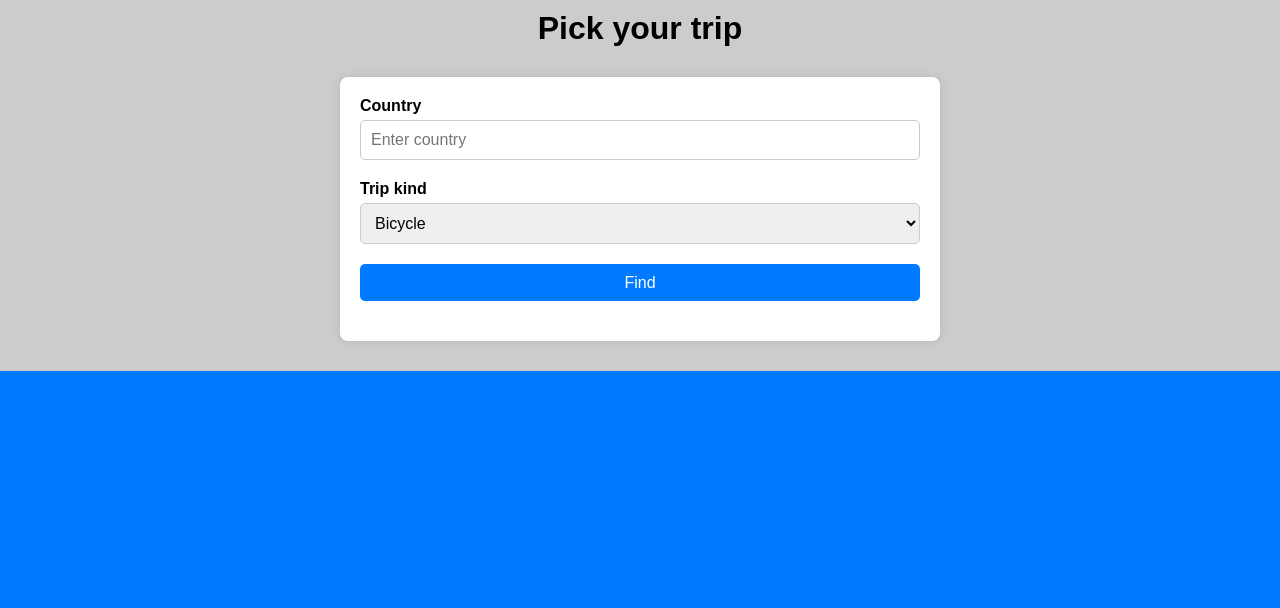
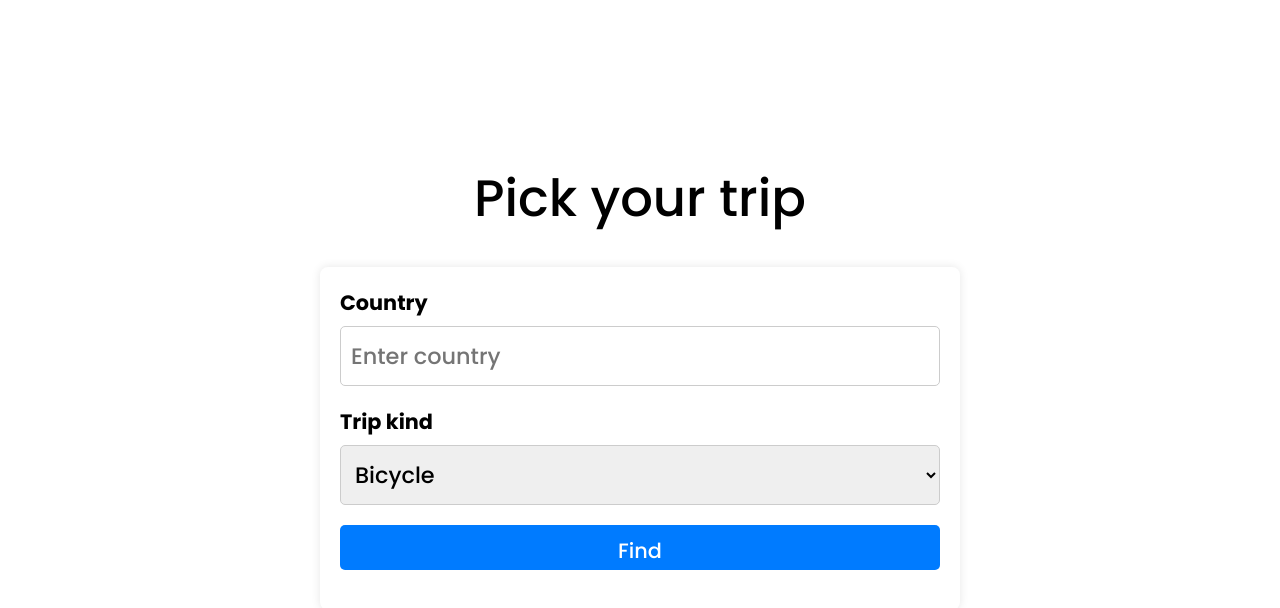
Before and after one commit to Shlomihaser/trip-project, a React (Create React App) app: page / in a window 1280 px wide. Shown: the top 608 px of the page. Built offline with nearby package versions, Linux system fonts and the light colour scheme.

Commit message:
skech final

```diff
--- a/package.json
+++ b/package.json
@@ -6,6 +6,7 @@
     "@testing-library/jest-dom": "^5.17.0",
     "@testing-library/react": "^13.4.0",
     "@testing-library/user-event": "^13.5.0",
+    "axios": "^1.6.8",
     "express": "^4.19.2",
     "leaflet": "^1.9.4",
     "react": "^18.2.0",
--- a/src/Components/StartPage.js
+++ b/src/Components/StartPage.js
@@ -1,4 +1,4 @@
-import React, { useState } from "react";
+import React, { useState, useRef } from "react";
 import loadingImg from '../loading.png'; // Import the image directly
 import { Link } from 'react-router-dom';
 
@@ -10,6 +10,7 @@ function StartPage() {
     const [tripKind, setTripKind] = useState("Bicycle");
     const [loading, setLoading] = useState(false);
     const [responseData, setResponseData] = useState(null); // State to hold fetched data
+    const resultRef = useRef(null); // Ref for the result section
 
     const requestData = {
         model: "llama3",
@@ -32,19 +33,26 @@ function StartPage() {
         })
             .then(response => response.json())
             .then(data => {
-                console.log(JSON.parse(data.response));
                 setLoading(false);
                 setResponseData(JSON.parse(data.response));
+                scrollToResult(); // Scroll to the result section after fetching
             })
             .catch(error => {
-                console.error(error);
                 setLoading(false);
             });
     };
 
+    const scrollToResult = () => {
+        resultRef.current.scrollIntoView({ behavior: "smooth" });
+    };
+
+    const scrollToTop = () => {
+        document.querySelector(".trip-input-container").scrollIntoView({ behavior: "smooth" });
+    };
+
     return (
-        <div className="flex-container">
-            <div className="flex-child trip-input-container">
+        <div className="container">
+            <section className="trip-input-container">
                 <h1>Pick your trip</h1>
                 <form className="form-container">
                     <div className="form-group">
@@ -66,12 +74,24 @@ function StartPage() {
                         </button>
                     </div>
                 </form>
-            </div>
-            <div className="flex-child routes-container">
-                { responseData?.routes.map((route, index) => (
-                        <div key={index}className="route-detail"><Link className="route-link" to={`/${route.name}`} state={{ route: route }}>Route {index}</Link></div>
+            </section>
+            <section className="routes-container" ref={resultRef}>
+                <h1>Routes</h1>
+                <div className="route-links">
+                    {responseData?.routes.map((route, index) => (
+                        <div key={index} className="route-block">
+                            <h2>{route.name}</h2>
+                            <p>{route.description}</p>
+                            <div className="route-detail">
+                                <Link className="route-link" to={`/${route.name}`} state={{ route: route }}>View Route</Link>
+                            </div>
+                        </div>
                     ))}
-            </div>
+                </div>
+                <div className="back-button">
+                    <button onClick={() => scrollToTop()}>Go Back</button>
+                </div>
+            </section>
         </div>
     );
 }
--- a/src/Components/TripPage.js
+++ b/src/Components/TripPage.js
@@ -1,10 +1,10 @@
-import { React, useState, useEffect } from "react";
+import React, { useState, useEffect } from "react";
 import { useLocation } from "react-router-dom";
-import { MapContainer, TileLayer, Marker, Tooltip } from 'react-leaflet'
+import { MapContainer, TileLayer, Marker, Tooltip } from 'react-leaflet';
 import 'leaflet/dist/leaflet.css';
-import 'leaflet/dist/images/marker-icon.png';
-import marker from 'leaflet/dist/images/marker-icon-2x.png';
-import { Icon } from 'leaflet'
+import marker from 'leaflet/dist/images/marker-icon.png';
+import { Icon } from 'leaflet';
+import loadingImg from '../loading.png'; // Import the loading image
 
 const apiKey = 'OPPfWY6R4eEiyOCxV88g9g';
 const stableHordeUrl = 'https://stablehorde.net/api/v2/generate/async';
@@ -12,20 +12,19 @@ const stablePhotoGenerateURL = 'https://stablehorde.net/api/v2/generate/status/'
 const myIcon = new Icon({
     iconUrl: marker,
     iconSize: [32, 32]
-})
-
+});
 
 function TripInfo() {
     const location = useLocation();
     const route = location.state ? location.state.route : null;
     const [photoUrl, setPhotoUrl] = useState("");
-
-    const requestData = {
-        prompt: route.name
-    };
+    const [loading, setLoading] = useState(true);
 
 
     useEffect(() => {
+        fetchPhotoUrl();
+     }, []);
+
     const fetchPhotoUrl = async () => {
         try {
             const response = await fetch(stableHordeUrl, {
@@ -34,7 +33,7 @@ function TripInfo() {
                     "Content-Type": "application/json",
                     apiKey: apiKey
                 },
-                    body: JSON.stringify(requestData)
+                body: JSON.stringify({prompt:route.name})
             });
             const data = await response.json();
             await checkPhotoStatus(data.id);
@@ -48,32 +47,33 @@ function TripInfo() {
             const response = await fetch(stablePhotoGenerateURL + id);
             const data = await response.json();
             if (data.generations.length === 0 || !data.generations[0].img) {
-                    // If photo is not ready, wait and check again after some time
-                    setTimeout(() => checkPhotoStatus(id), 60000); // Check again after 1 minute
+                setTimeout(() => checkPhotoStatus(id), 50000); // Check again after 1 minute
             } else {
-                    console.log("im here")
                 setPhotoUrl(data.generations[0].img);
+                setLoading(false);
             }
-            } catch (error) {
+        } catch (error)
+        {
             console.error(error);
         }
     };
 
-        fetchPhotoUrl();
 
 
-    }, []);
-
-    return (<>
-        <h1>TripInfo</h1>
-        <p>{route.name}</p>
+    return (
+        <div className="trip-info-container">
+            <h1 style={{ textAlign: "center" }}>{route.name}</h1>
+            <div className="route-info">
+                <p>{route.description}</p>
+                <p>Distance: {route.distance}</p>
+            </div>
+            <div className="map-photo-container">
+                <div className="map-container">
                     <MapContainer
-            style={{ height: 500, width: 500 }}
                         center={[route.start.lat, route.start.lng]}
-            attributionControl={true}
                         zoom={10}
-            minZoom={3}
-            scrollWheelZoom={true}>
+                        style={{ height: "400px", width: "100%" }}
+                    >
                         <TileLayer
                             attribution='&copy; <a href="http://osm.org/copyright">OpenStreetMap</a> contributors'
                             url="https://{s}.tile.openstreetmap.org/{z}/{x}/{y}.png"
@@ -85,8 +85,21 @@ function TripInfo() {
                             <Tooltip direction="bottom" permanent>End point</Tooltip>
                         </Marker>
                     </MapContainer>
-        <img width={200} height={200} src={photoUrl} />
-    </>);
+                </div>
+                <div className="photo-container">
+                    {loading ? (
+                        <div className="loading-container">
+                            <img id="loading-img"src={loadingImg} alt="Loading..." />
+                            <p>Loading...</p>
+                            <p>This may take up to 5 minutes.</p>
+                        </div>
+                    ) : (
+                        <img src={photoUrl} alt="Route" style={{ maxWidth: "100%", maxHeight: "400px" }} />
+                    )}
+                </div>
+            </div>
+        </div>
+    );
 }
 
 export default TripInfo;
--- a/src/style.css
+++ b/src/style.css
@@ -1,27 +1,41 @@
+@import url('https://fonts.googleapis.com/css2?family=Poppins:ital,wght@0,100;0,200;0,300;0,400;0,500;0,600;0,700;0,800;0,900;1,100;1,200;1,300;1,400;1,500;1,600;1,700;1,800;1,900&display=swap');
+
+
 /* Reset default browser styles */
 * {
     margin: 0;
     padding: 0;
     box-sizing: border-box;
+    font-family: "Poppins", sans-serif;
+    font-weight: 500;
+    font-style: normal;
+    user-select: none;
+}
+.container{
+    scroll-snap-type: y mandatory;
+    overflow-y: hidden;
+    height: 100vh;
 }
 
-/* Body styles */
-body {
-    font-family: Arial, sans-serif;
-    background-color: #f2f2f2;
+section{
+    height: 100vh;
+    display:flex;
+    flex-direction: column;
+    justify-content: center;
+    align-items: center;
+    scroll-snap-align:start;
 }
 
-.flex-container{
-    display: flex;
-    flex-direction: column;
-    align-items:center;
-    height: 100vh;
+h1{
+    font-size: 3.2rem;
 }
 
 /* Container styles */
 .form-container {
-    max-width: 600px;
+    min-width: 50vw;
+    min-height: 320px;
     padding: 20px;
+    margin:30px;
     background-color: #fff;
     border-radius: 8px;
     box-shadow: 0 0 10px rgba(0, 0, 0, 0.1);
@@ -32,11 +46,12 @@ body {
     margin-bottom: 20px;
 }
 
-/* Label styles */
+
 label {
     display: block;
     font-weight: bold;
-    margin-bottom: 5px;
+    font-size: 1.3rem;
+    margin-bottom: 8px;
 }
 
 /* Input styles */
@@ -44,21 +59,22 @@ input[type="text"],
 select {
     width: 100%;
     padding: 10px;
+    height: 60px;
     border: 1px solid #ccc;
     border-radius: 5px;
-    font-size: 16px;
+    font-size: 1.4rem;
 }
 
 /* Button styles */
 button {
     width: 100%;
-    height: 37px;
+    height: 45px;
     padding: 10px;
     background-color: #007bff;
     color: #fff;
     border: none;
     border-radius: 5px;
-    font-size: 16px;
+    font-size: 1.3rem;
     cursor: pointer;
 }
 
@@ -80,40 +96,90 @@ button:hover {
     animation: rotate 1s linear infinite; /* Apply the animation */
 }
 
-.trip-input-container{
+/* Add these styles to your existing CSS */
+
+.routes-container {
     display: flex;
     flex-direction: column;
     align-items: center;
-    background-color: #ccc;
-    width: 100%;
+    padding: 20px;
 }
 
-.form-container{
-    width: 600px;
-    margin:30px;
+.route-links {
+    display: flex;
+    flex-wrap: wrap;
+    justify-content: center;
 }
 
-h1{
+.route-block {
+    width: 30%;
+    margin: 13px;
+    padding: 40px;
+    border: 1px solid #ccc;
+    border-radius: 8px;
+    text-align: center;
+}
+
+.route-block h2 {
+    font-size:2.5rem;
+    margin-bottom: auto;
+}
+
+.route-block p {
+    font-size: 1.5rem;
+    margin-bottom: 20px;
+}
+
+.route-detail {
     margin-top: 10px;
 }
 
-.routes-container{
-    flex-grow: 1;
-    background-color: #007bff;
-    width: 100%;
-    height: 100px;
-    display: flex;
-    flex-direction: column;
-    align-items: center;
-    justify-content: center;
+.route-link {
+    font-size: 1.5rem;
+    color: #007bff;
+    text-decoration: none;
 }
 
-.route-detail{
-    background-color: red;
-    width: 80vw;
-    text-align: center;
+.route-link:hover {
+    text-decoration: underline;
 }
 
-.route-link{
+/* style.css */
 
-}
+.trip-info-container {
+    margin: 20px auto;
+    width: 80%; /* Adjust as needed */
+  }
+
+  .route-info {
+    margin-bottom: 20px;
+  }
+
+  .map-photo-container {
+    display: flex;
+  }
+
+  .map-container {
+    flex: 1;
+  }
+
+  .photo-container {
+    flex: 1;
+    position: relative;
+  }
+
+  .loading-container {
+    position: absolute;
+    top: 50%;
+    left: 50%;
+    transform: translate(-50%, -50%);
+    text-align: center;
+  }
+
+  .loading-container img {
+    width: 100px; /* Adjust the width of the loading image as needed */
+  }
+
+  .loading-container p {
+    margin: 10px 0;
+  }
```
Also changed, not shown: 1 other file (tests, documents, lock files or other folders). Lines whose indentation alone changed are shown as unchanged.
